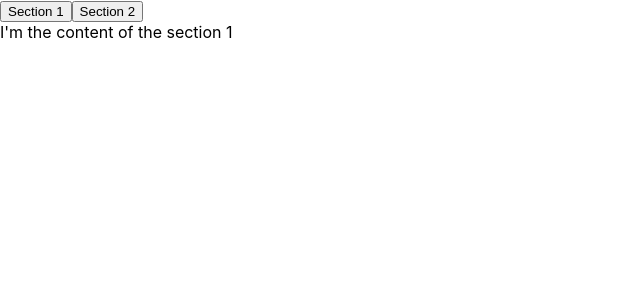
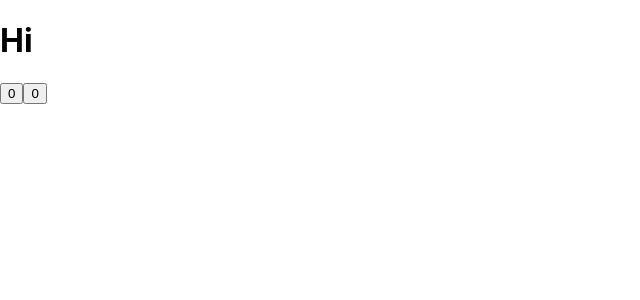
Before and after one commit to seungminkim12/hook-practice, a React (Create React App) app: page / in a window 1280 px wide. Shown: the top 300 px of the page, without its empty margins (0-640 px from the left). Built offline with nearby package versions, Linux system fonts and the light colour scheme.

Commit message:
useEffect 1

```diff
--- /dev/null
+++ b/src/App3.js
@@ -0,0 +1,21 @@
+import React, { useState, useEffect } from "react";
+
+const App3 = () => {
+  const [number, setNumber] = useState(0);
+  const [anumber, setANumber] = useState(0);
+  const sayHello = () => {
+    console.log("hello");
+  };
+  useEffect(() => {
+    sayHello();
+  }, [number]);
+  return (
+    <div className="App2">
+      <h1>Hi</h1>
+      <button onClick={() => setNumber(number + 1)}>{number}</button>
+      <button onClick={() => setANumber(anumber + 1)}>{anumber}</button>
+    </div>
+  );
+};
+
+export default App3;
--- a/src/index.js
+++ b/src/index.js
@@ -3,11 +3,12 @@ import ReactDOM from "react-dom";
 import "./index.css";
 import App from "./App";
 import App2 from "./App2";
+import App3 from "./App3";
 import * as serviceWorker from "./serviceWorker";
 
 ReactDOM.render(
   <React.StrictMode>
-    <App2 />
+    <App3 />
   </React.StrictMode>,
   document.getElementById("root")
 );
```
